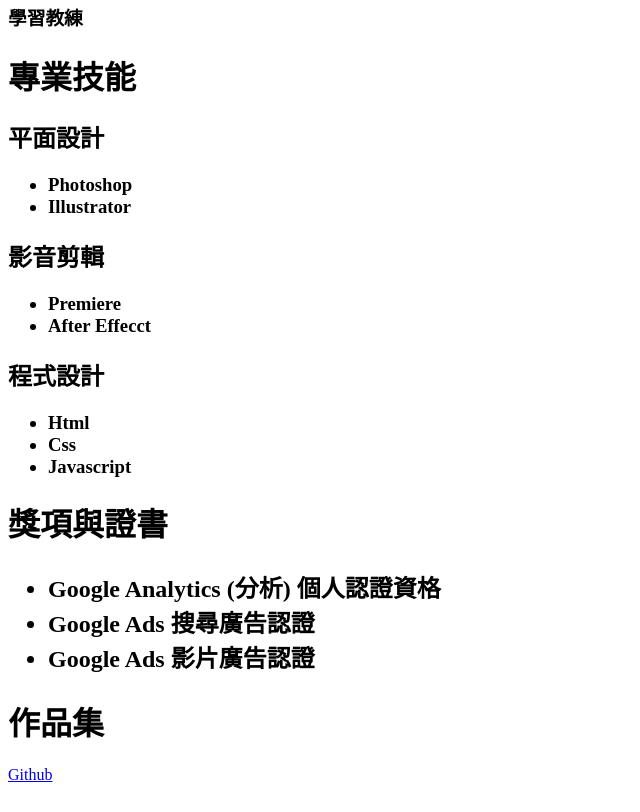
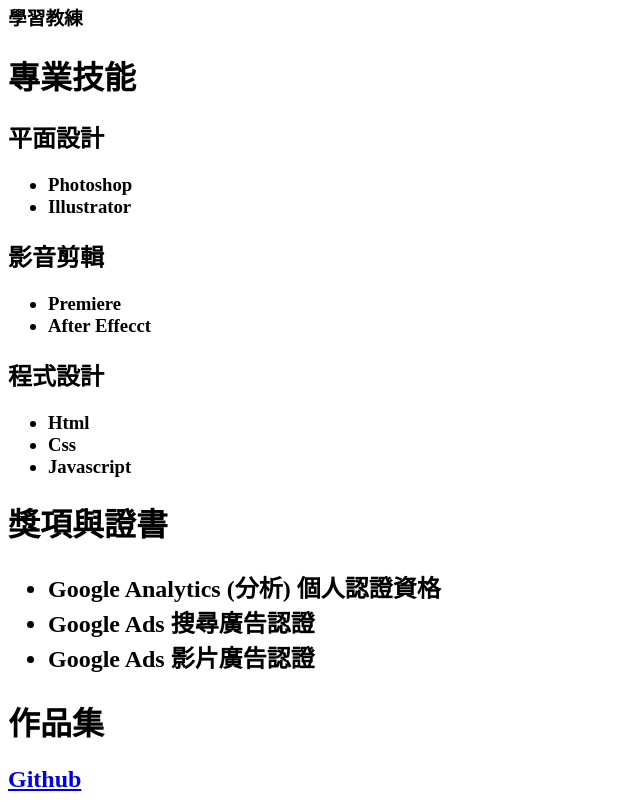
Before and after one commit to JuneLin2001/basic-selfwebsite, a plain HTML site: page index.html in a window 1280 px wide. Shown: the part 1435-2247 px from the top of the page, without its empty margins (0-640 px from the left). Drawn offline with Linux system fonts and the light colour scheme.

Commit message:
Update index.html

```diff
--- a/index.html
+++ b/index.html
@@ -71,7 +71,8 @@
     </div>
     <div>
         <h1>作品集</h1>
-        <a href="https://github.com/JuneLin2001/" target="_blank">Github</a>
+        <h2><a href="https://github.com/JuneLin2001/" target="_blank">Github</a>
+        </h2>
     </div>
 
 
```
